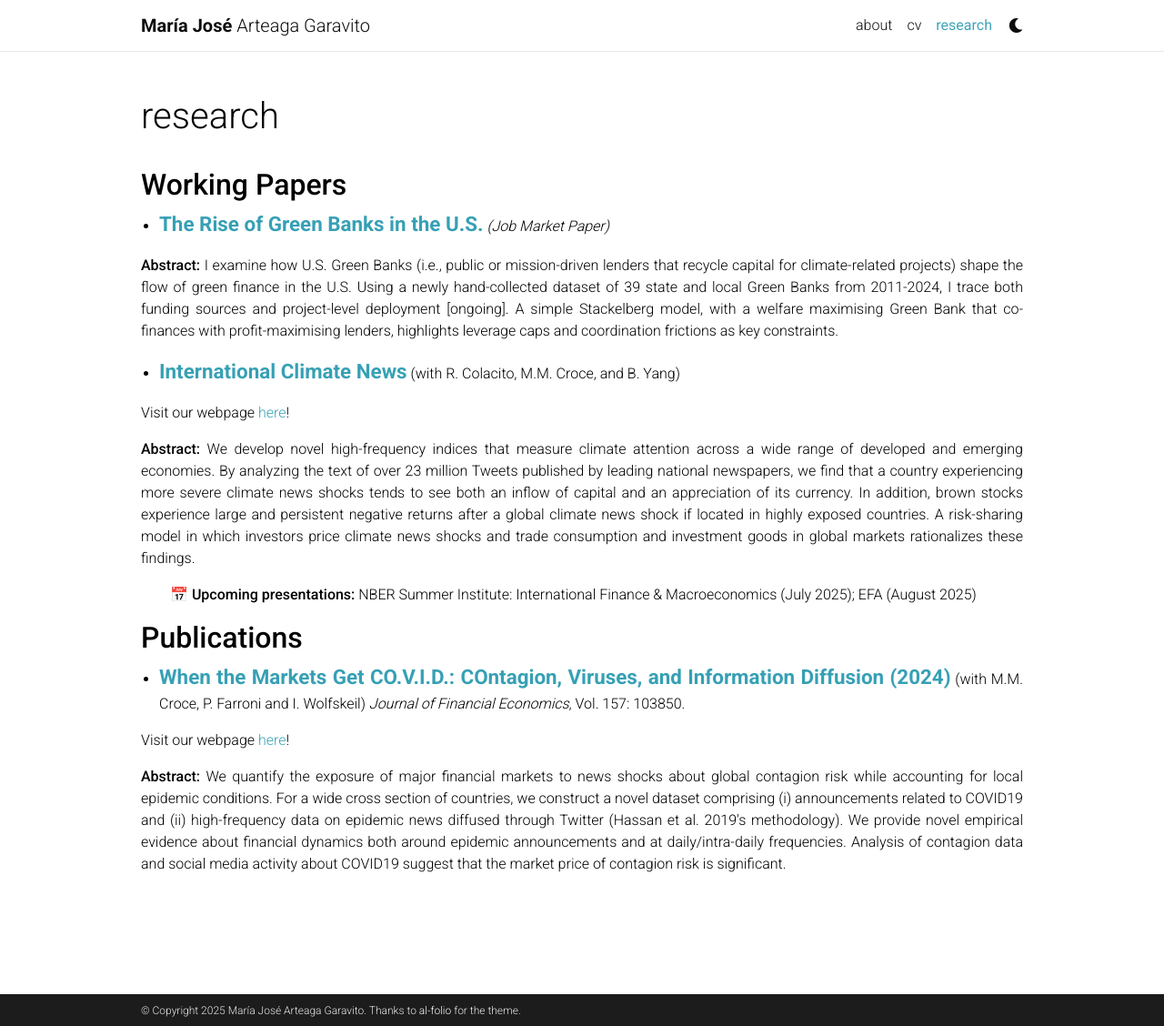
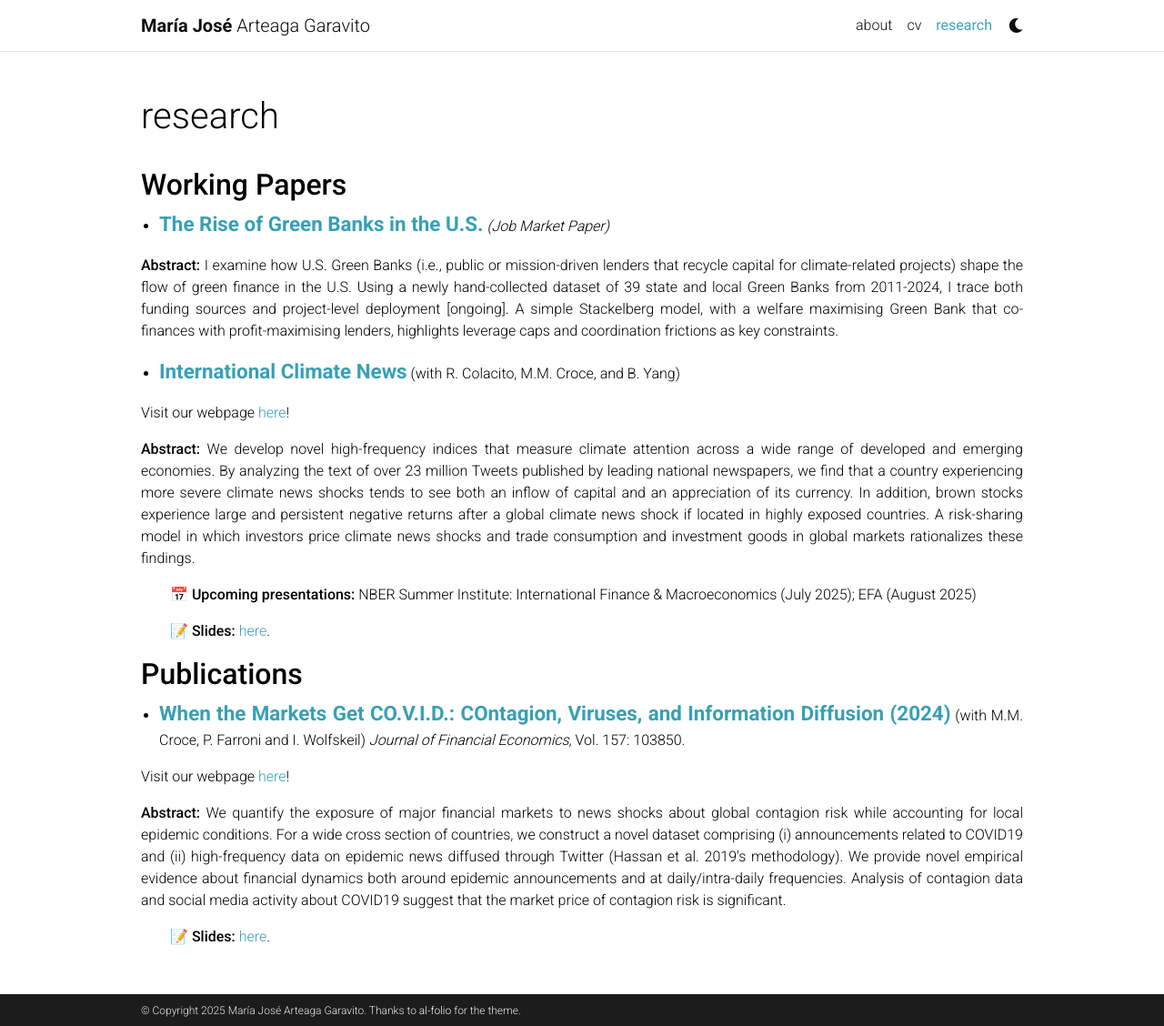
Before and after one commit to majoarteaga/majoarteaga.github.io, a Jekyll site: the page built from _pages/research.md, in a window 1280 px wide and 1128 px high. Shown: the whole window at 91% size. Built offline with Jekyll 4.4.1, drawn with Linux system fonts in a browser that asks for light colours; comment, search, counter and statistics services are not loaded; a style sheet for code colours, icons or effects is not loaded.

Commit message:
Update research.md

```diff
--- a/_pages/research.md
+++ b/_pages/research.md
@@ -43,9 +43,8 @@ nav_order: 6
     <p>Visit our webpage <a href="https://sites.google.com/view/internationalclimatenews/home">here</a>!</p>
     <p><strong>Abstract:</strong> We develop novel high-frequency indices that measure climate attention across a wide range of developed and emerging economies. By analyzing the text of over 23 million Tweets published by leading national newspapers, we find that a country experiencing more severe climate news shocks tends to see both an inflow of capital and an appreciation of its currency. In addition, brown stocks experience large and persistent negative returns after a global climate news shock if located in highly exposed countries. A risk-sharing model in which investors price climate news shocks and trade consumption and investment goods in global markets rationalizes these findings.</p>
     <p style="margin-left: 2em;">📅 <strong>Upcoming presentations:</strong> NBER Summer Institute: International Finance & Macroeconomics (July 2025); EFA (August 2025)</p>
+    <p style="margin-left: 2em;">📝 <strong>Slides:</strong> <a href="https://majoarteaga.github.io/assets/pdf/ACCY_06_NBER.pdf">here</a>. </p>
 </div>
-
-
 
 <h2><strong>Publications</strong></h2>
 
@@ -55,4 +54,6 @@ nav_order: 6
     </ul>
     <p>Visit our webpage <a href="https://sites.google.com/view/when-markets-get-covid/home?authuser=0">here</a>!</p>
     <p><strong>Abstract:</strong> We quantify the exposure of major financial markets to news shocks about global contagion risk while accounting for local epidemic conditions. For a wide cross section of countries, we construct a novel dataset comprising (i) announcements related to COVID19 and (ii) high-frequency data on epidemic news diffused through Twitter (Hassan et al. 2019's methodology). We provide novel empirical evidence about financial dynamics both around epidemic announcements and at daily/intra-daily frequencies. Analysis of contagion data and social media activity about COVID19 suggest that the market price of contagion risk is significant.</p>
+    <p style="margin-left: 2em;">📝 <strong>Slides:</strong> <a href="https://majoarteaga.github.io/assets/pdf/CFWslides_SED_Conference.pdf">here</a>. </p>
+
 </div>
```
